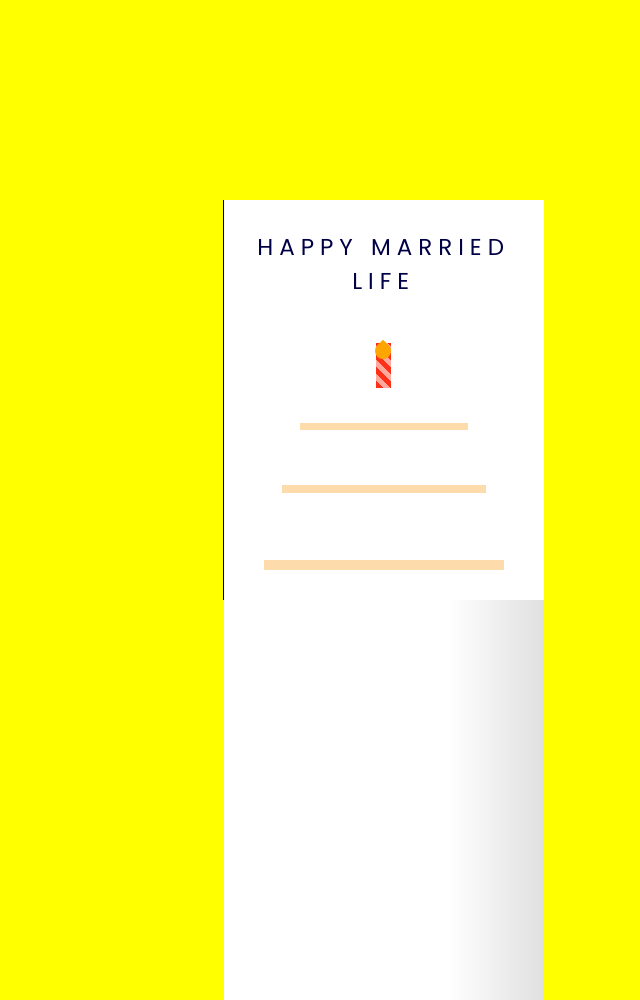
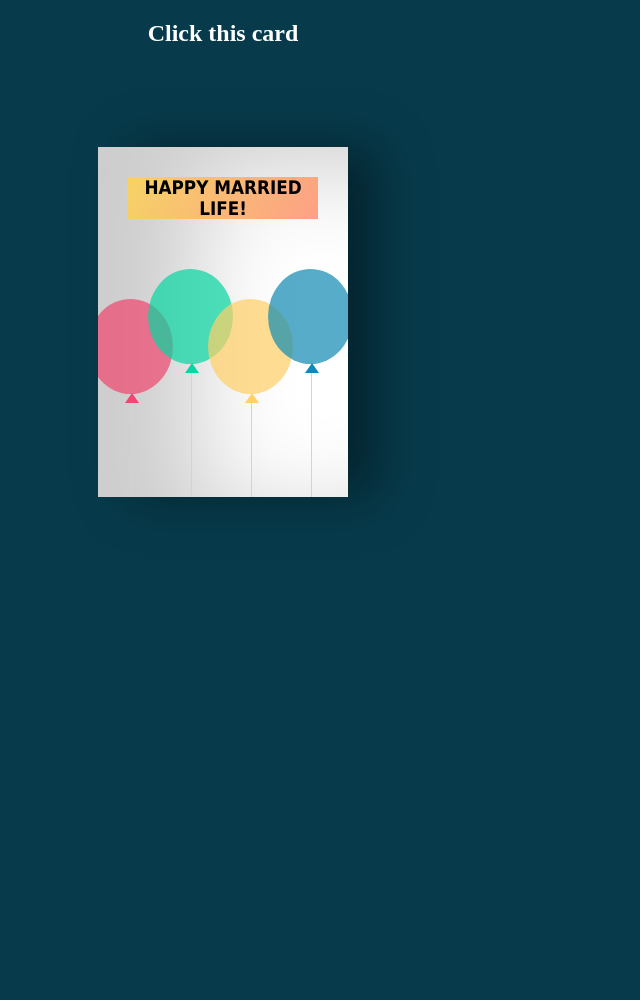
Before and after one commit to Ifhy1/HMLTOYOUB, a plain HTML site: page index.html in a window 1280 px wide. Shown: the whole page, without its empty margins (417-1057 px from the left). After the commit the page ends 800 px from the top, so only its background shows below. Drawn offline with Linux system fonts and the light colour scheme.

Commit message:
weding card

```diff
--- a/index.html
+++ b/index.html
@@ -1,41 +1,36 @@
 <!DOCTYPE html>
 <html lang="en">
 <head>
-    <meta name="viewport"
-    content="width=device-width, initial-scale=1.0"
-    />
-    <title> Happy Married Life Card</title>
-    <!--Google Font-->
+  <meta charset="UTF-8">
+  <meta http-equiv="X-UA-Compatible" content="IE=Edge">
+  <meta name="viewport" content="width=device-width, initial-scale=1">
 
-    <link
-    href="https://fonts.googleapis.com/css2?family=Poppins&display=swap"
-    rel="stylesheet"
-    />
-    <!--Stylesheet-->
+  <title>Happy MARRIED LIFE</title>
 
-    <link rel="stylesheet" href="style.css" />
+  <link rel="stylesheet" href="style.css">
 </head>
+
 <body>
-    <div class="card">
-      <div class="outside">
-        <div class="front">
-          <p>Happy Married Life</p>
-          <div class="cake">
-            <div class="top-layer"></div>
-            <div class="middle-layer"></div>
-            <div class="bottom-layer"></div>
-            <div class="candle"></div>
-
+ <h2>Click this card</h2>
+<div class="body">
+ <div class="weddingCard">
+<div class="cardFront"><h3 class="happy">HAPPY MARRIED LIFE!</h3>
+<div class="balloons">
+  <div class="balloonOne"></div>
+  <div class="balloonTwo"></div>
+  <div class="balloonThree"></div>
+  <div class="balloonFour"></div>
 </div>
 </div>
-        <div class="back"></div>
-      </div>
-      <div class="inside">
-        <p>Wishing you a very happy married Life
-            filled with love and laughter
-        </p>
-        <h1>&#127873;</h1>
+<div class="cardInside">
+    <h3 class="back">HAPPY MARRIED LIFE!</h3>
+    <p contenteditable="true">Dear best friend,</p>
+    <p contenteditable="true">Happy MARRIED LIFE!! I'm seeing a fun-filled life in your future. Congratulations!</p>
+    <p contenteditable="true" class="name">MY Friend</p>
   </div>
 </div>
+</div>
+</footer>
+  <script src="main.js"></script>
 </body>
 </html>
--- a/style.css
+++ b/style.css
@@ -1,177 +1,197 @@
-* {
-    padding: 0;
-    margin: 0;
-    box-sizing: border-box;
-    font-family: "Poppins", sans-serif;
+body {
+ background-color: #073b4c;
 }
-  body {
-    background-color: yellow;
+
+.body {
+ display: flex;
+ align-items: center;
+ justify-content: center;
+ margin-top: 100px;
 }
-  .card{
-    width: 640px;
-    height: 400px;
-    position: absolute;
-    margin: auto;
-    left: 0;
-    right: 0;
-    top: 0;
-    bottom: 0;
-    -webkit-perspective: 1200px;
-    perspective: 1200px;
+
+h2 {
+ animation: 1s blink linear infinite;
+ display: flex;
+ justify-content: center;
+}
+
+.weddingCard {
+ position: relative;
+ width: 250px;
+ height: 350px;
+ cursor: pointer;
+ transform-style: preserve-3d;
+ transform: perspective(2500px);
  transition: 1s;
 }
-  .card:hover {
-    transform: rotate(-5deg);
-  }
-  .card:hover .outside{
-    transform: rotateY(-130deg);
-  }
-  .outside,
-  .inside {
-    height: 100%;
-    width: 50%;
-    position: absolute;
-    left: 50.1%;
 
-  }
-  .inside {
-    background: linear-gradient(to right, black, #ffffff 30%);
-    line-height: 3;
-    padding: 0 20px;
-    text-align: center;
-    display: flex;
-    flex-direction: column;
-    justify-content: space-around;
-    align-items: center;
-    left: 50%;
+.cardFront {
+ position: relative;
+ background-color: #fff;
+ width: 250px;
+ height: 350px;
+ overflow: hidden;
+ transform-origin: left;
+ box-shadow: inset 100px 20px 100px rgba(0, 0, 0, .2), 30px 0 50px rgba(0, 0, 0, 0.4);
+ transition: .6s;
 }
 
-  .outside {
-    -webkit-transform-style: preserve-3d;
-    transform-style: preserve-3d;
-    z-index: 1;
-    transform-origin: left;
-    transition: 2s;
-    cursor: pointer;
-
-  }
-  .front,
-  .back {
-    height: 100%;
-    width: 100%;
-    position: absolute;
-    -webkit-backface-visibility: hidden;
-    backface-visibility: hidden;
-    transform: rotateX(0deg);
-  }
-  .front {
-    background-color: white;
-  }
-  .back {
-    top: 100%;
-    background: linear-gradient(to left, #e0e0e0,
-    #ffffff 30%);
-  }
-.cake {
-    width: 100%;
-    position: absolute;
-    bottom: 10px;
-
-}
-.top-layer,
-.middle-layer,
-.bottom-layer {
-    height: 80px;
-    width: 240px;
-    background-repeat: repeat;
-    background-size: 60px 100px;
-    background-position: 28px 0;
-    background-image: linear-gradient(
-        transparent 50px,
-        #fedbab 50px,
-        #fedbab 60px,
-        transparent 60px
-    );
-    radial-gradient: (circle at 30px 5px, #994c10 30px,
-    #fcbf29 31px);
-    border-radius:  10px 10px 0 0;
-    position: relative;
-    margin: auto;
-}
-.middle-layer {
-    transform: scale(0.85);
-    top: 6px;
-}
-.top-layer {
-    transform: scale(0.7);
-    top: 26px;
-}
-.candle {
-    height: 45px;
-    width: 15px;
-    background: repeating-linear-gradient(
-        45deg,
-        #fd3018 0,
-        #fd3018 5px,
-        #ffa89e 5px,
-        #ffa89e 10px
-    );
-    position: absolute;
-    margin: auto;
-    left: 0;
-    right: 0;
-    bottom: 202px;
+.happy {
+ font-family: Tahoma, sans-serif;
+ text-align: center;
+ margin: 30px;
+ background-image: linear-gradient(120deg, #f6d365 0%, #fda085 100%);
+ transition: .1s;
 }
 
-/* Media query for mobile alignment */
-@media only screen and (max-width: 640px)
-{
-  .card {
-    width: 100%;
-    height: auto;
-    position: static;
-    margin: 0;
-    -webkit-perspective: none;
-    perspective: none;
-    transition: 1s;
+.balloons {
+ position: absolute;
 }
-  .inside {
-    padding: 20px;
+
+.balloonOne,
+.balloonTwo,
+.balloonThree,
+.balloonFour {
+ position: absolute;
+ width: 85px;
+ height: 95px;
+ border-radius: 50%;
 }
-  .outside {
-    transform-origin: top;
-    cursor: auto;
+
+.balloonOne {
+ background-color: rgb(239, 71, 111, 0.7);
+ left: -10px;
+ top: 50px;
 }
-  .top-layer,
-  .middle-layer,
-  .bottom-layer {
-    width: 100%;
-    margin: 0;
+
+.balloonTwo {
+ background-color: rgb(6, 214, 160, 0.7);
+ left: 50px;
+ top: 20px;
 }
-  .candle {
-    bottom: 0;
+
+.balloonThree {
+ background-color: rgb(255, 209, 102, 0.7);
+ left: 110px;
+ top: 50px;
 }
+
+.balloonFour {
+ background-color: rgb(17, 138, 178, 0.7);
+ left: 170px;
+ top: 20px;
 }
-.candle:before {
+
+.balloonOne:before,
+.balloonTwo:before,
+.balloonThree:before,
+.balloonFour:before {
  content: "";
  position: absolute;
-    height: 16px;
-    width:16px;
-    background-color: #ffa500;
-    border-radius: 0 50% 50% 50%;
-    transform: rotate(45deg);
-    left: -1px;
+ width: 1px;
+ height: 155px;
+ background-color: #ffd166;
+ top: 95px;
+ left: 43px;
 }
 
-.outside p {
-    font-size: 23px;
-    text-transform: uppercase;
-    margin-top: 30px;
+.balloonOne:after,
+.balloonTwo:after,
+.balloonThree:after,
+.balloonFour:after {
+ content: "";
+ position: absolute;
+ border-right: 7px solid transparent;
+ border-left: 7px solid transparent;
+ top: 94px;
+ left: 37px;
+}
+
+.balloonOne:after {
+ border-bottom: 10px solid #ef476f;
+}
+
+.balloonTwo:after {
+ border-bottom: 10px solid #06d6a0;
+}
+
+.balloonThree:after {
+ border-bottom: 10px solid #ffd166;
+}
+
+.balloonFour:after {
+ border-bottom: 10px solid #118ab2;
+}
+
+.cardInside {
+ position: absolute;
+ background-color: #fff;
+ width: 250px;
+ height: 350px;
+ z-index: -1;
+ left: 0;
+ top: 0;
+ box-shadow: inset 100px 20px 100px rgba(0, 0, 0, 0.2);
+}
+
+p {
+ font-family: cursive;
+ margin: 15px 10px 10px 30px;
+ color: #333;
+}
+
+.name {
+ position: absolute;
+ left: 150px;
+ /* top: 200px; */
+ color: #333;
+ text-decoration: underline;
+}
+
+.back {
+ font-family: Tahoma, sans-serif;
+ color: #333;
  text-align: center;
-    letter-spacing: 6px;
-    color: #000046;
+ margin: 30px;
+ outline-color: #333;
+ outline-style: dashed;
 }
-.inside h1 {
-    font-size: 120px;
-    line-height: 120px;
+
+.weddingCard:hover {
+ transform: perspective(2500px) rotate(5deg);
+ box-shadow: inset 100px 20px 100px rgba(0, 0, 0, .2), 0 10px 100px rgba(0, 0, 0, 0.5);
 }
+
+.weddingCard:hover .cardFront {
+ transform: rotateY(-160deg);
+}
+
+.weddingCard:hover .happy {
+ visibility: hidden;
+}
+
+@keyframes blink {
+ 0% {
+  color: white;
+ }
+
+ 20% {
+  color: yellow;
+ }
+
+ 40% {
+  color: greenyellow;
+ }
+
+ 60% {
+  color: red;
+ }
+
+ 80% {
+  color: hotpink;
+ }
+
+ 100% {
+  color: blue;
+ }
+}\
```
Lines whose indentation alone changed are shown as unchanged.
